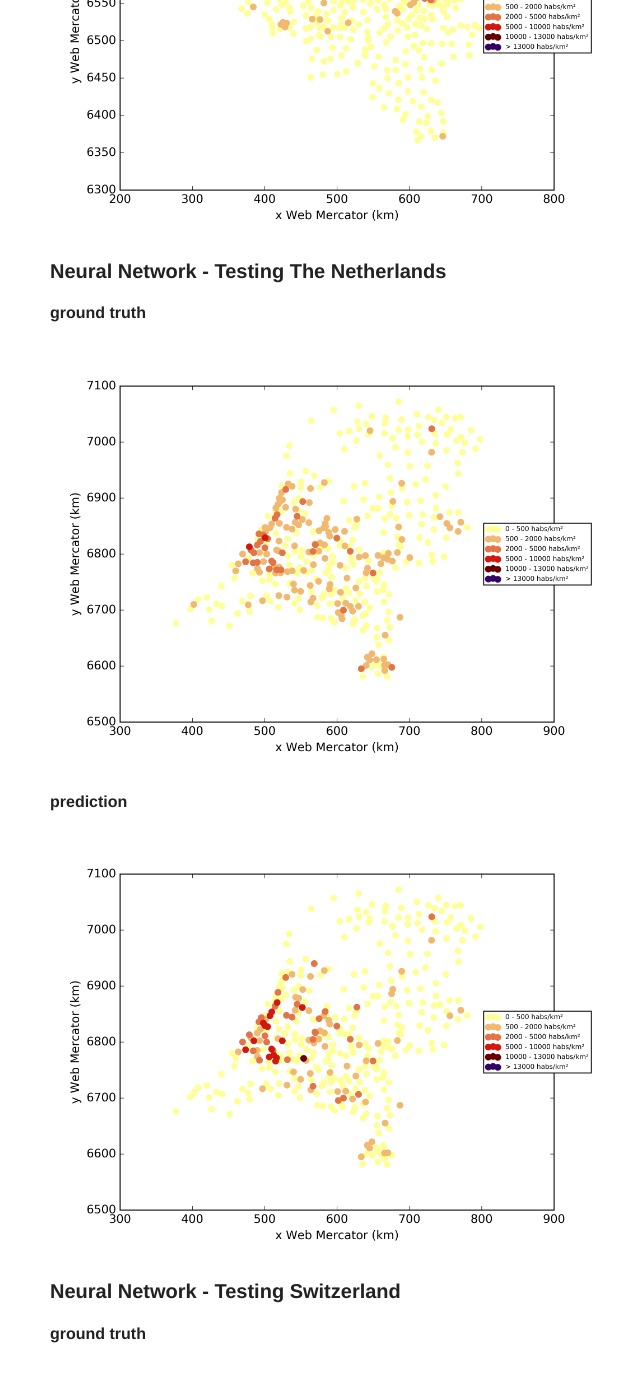
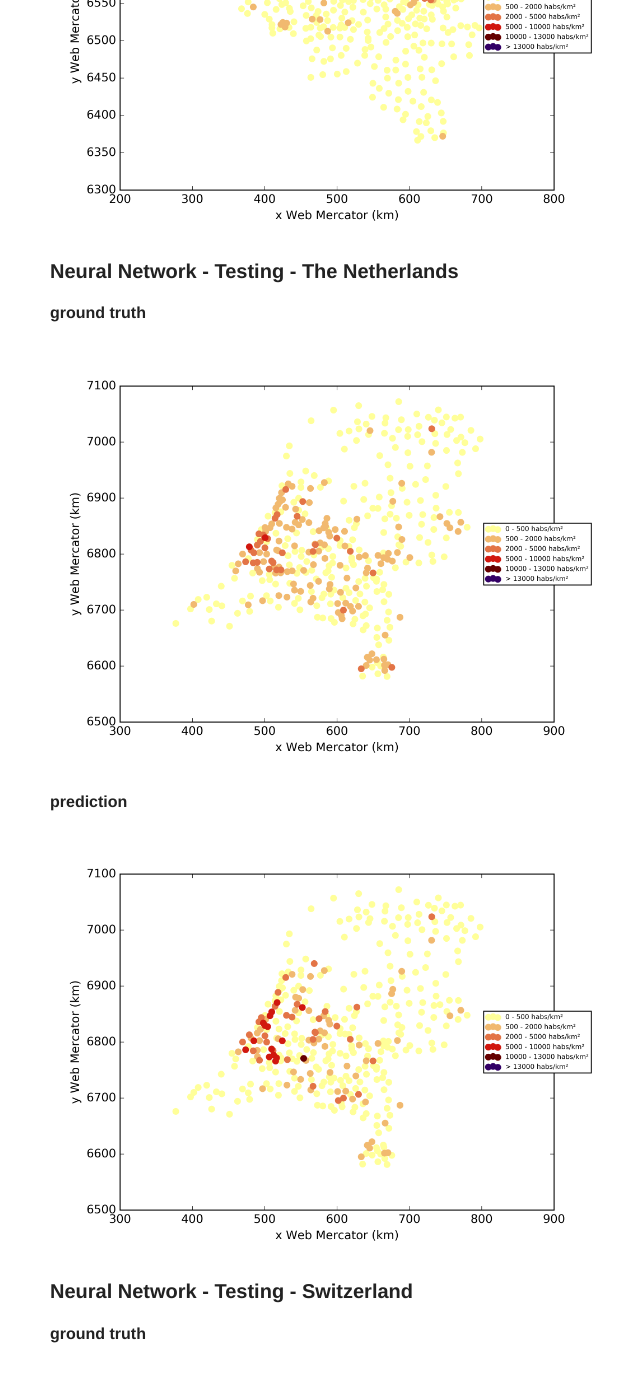
Before and after one commit to ykacer/ykacer.github.io, a Jekyll site: the page built from projects.markdown, in a window 1280 px wide and 1400 px high, scrolled down 6234 px. Shown: the top 1382 px of the window, without its empty margins (310-950 px from the left). Built offline with Jekyll 4.4.1, drawn with Linux system fonts in a browser that asks for light colours; nearby versions of some CDN libraries.

Commit message:
small corrections

```diff
--- a/_includes/interests.html
+++ b/_includes/interests.html
@@ -1,6 +1,6 @@
 <section class="thirteen columns">
     <h1>Hobbies</h1>
     <article>
-        <p>Movies (Bollywood, Japanimation), travelling, daily fitness.</p>
+        <p>Movies (Bollywood, Japanimation), travelling, daily fitness, cooking, French literature.</p>
     </article>
 </section>
--- a/projects.markdown
+++ b/projects.markdown
@@ -88,7 +88,7 @@ Belgium, Netherlands and Switzerland have been used for testing model generaliza
 #### prediction
 ![NN - Belgium - pred](/assets/images/human_density_prediction/Belgique/nn/density_classification.png){:class="img-responsive"}
 
-### Neural Network - Testing The Netherlands
+### Neural Network - Testing - The Netherlands
 
 #### ground truth
 ![NN - The Netherlands - gt](/assets/images/human_density_prediction/Pays-Bas/nn/density_ground_truth.png){:class="img-responsive"}
@@ -96,7 +96,7 @@ Belgium, Netherlands and Switzerland have been used for testing model generaliza
 #### prediction
 ![NN - The Netherlands - pred](/assets/images/human_density_prediction/Pays-Bas/nn/density_classification.png){:class="img-responsive"}
 
-### Neural Network - Testing Switzerland
+### Neural Network - Testing - Switzerland
 
 #### ground truth
 ![NN - Switzerland - gt](/assets/images/human_density_prediction/Suisse/nn/density_ground_truth.png){:class="img-responsive"}
```
